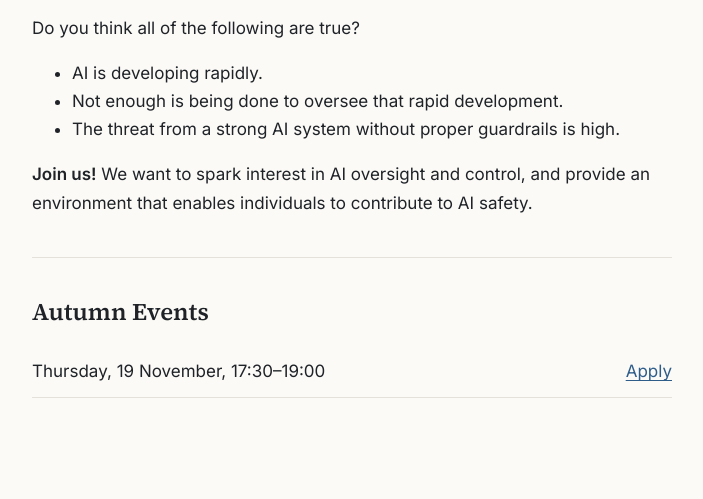
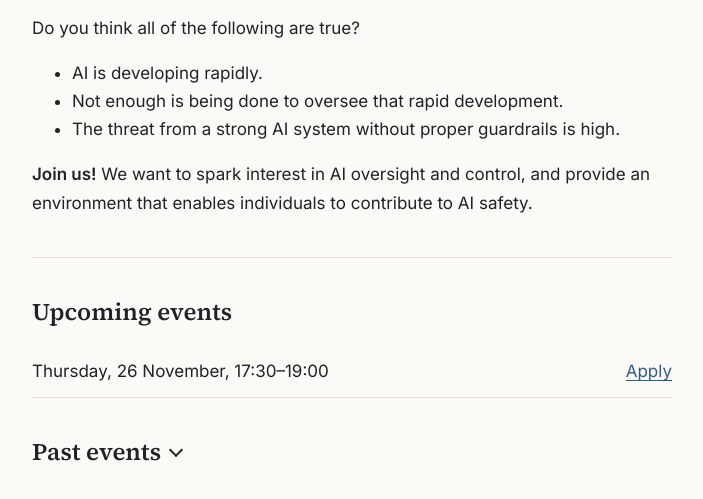
Before and after one commit to AISafetyUppsala/AI-Safety-Uppsala, a plain HTML site: page index.html in a window 1280 px wide. Shown: the part 179-678 px from the top of the page, without its empty margins (288-991 px from the left). Drawn offline with Linux system fonts and the light colour scheme.

Commit message:
added past events

```diff
--- a/index.html
+++ b/index.html
@@ -67,6 +67,42 @@
     padding: 0.75rem 0;
     border-bottom: 1px solid var(--line);
   }
+
+  #tidigare { margin-top: 2.5rem; }
+  #tidigare summary {
+    display: flex;
+    align-items: center;
+    gap: 0.6rem;
+    cursor: pointer;
+    font-family: "Source Serif 4", Georgia, serif;
+    font-weight: 600;
+    font-size: 1.5rem;
+    line-height: 1.15;
+    list-style: none;
+  }
+  #tidigare summary::-webkit-details-marker { display: none; }
+  #tidigare summary:hover { color: var(--accent); }
+  #tidigare summary:focus-visible {
+    outline: 2px solid var(--accent);
+    outline-offset: 4px;
+    border-radius: 2px;
+  }
+  #tidigare summary::after {
+    content: "";
+    width: 0.5rem;
+    height: 0.5rem;
+    margin-top: -0.2rem;
+    border-right: 2px solid currentColor;
+    border-bottom: 2px solid currentColor;
+    transform: rotate(45deg);
+    transition: transform 0.15s ease, margin 0.15s ease;
+  }
+  #tidigare[open] summary::after {
+    margin-top: 0.2rem;
+    transform: rotate(225deg);
+  }
+  #tidigare ul { margin-bottom: 0; }
+  #tidigare li { opacity: 0.75; }
 </style>
 </head>
 <body>
@@ -87,10 +123,17 @@
 <main>
 
 <section id="upplagg">
-<h2>Autumn Events</h2>
+<h2>Upcoming events</h2>
 <ul>
-<li>Thursday, 19 November, 17:30–19:00 <a href="https://luma.com/h8cn5ag2">Apply</a></li>
+<li>Thursday, 26 November, 17:30–19:00 <a href="https://luma.com/w5nk72e6">Apply</a></li>
 </ul>
+
+<details id="tidigare">
+<summary>Past events</summary>
+<ul>
+<li>Thursday, 19 November, 17:30–19:00 <a href="https://luma.com/h8cn5ag2">Details</a></li>
+</ul>
+</details>
 </section>
 
 </main>
```
